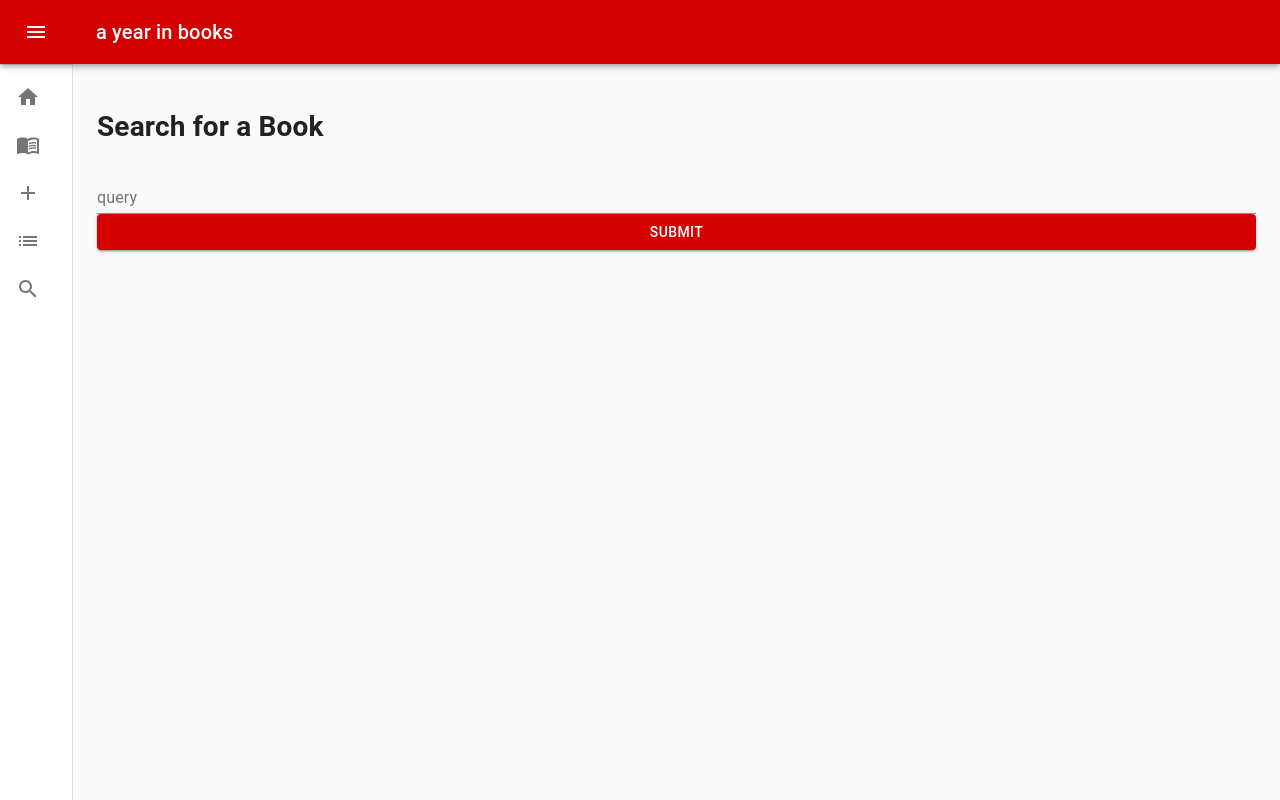
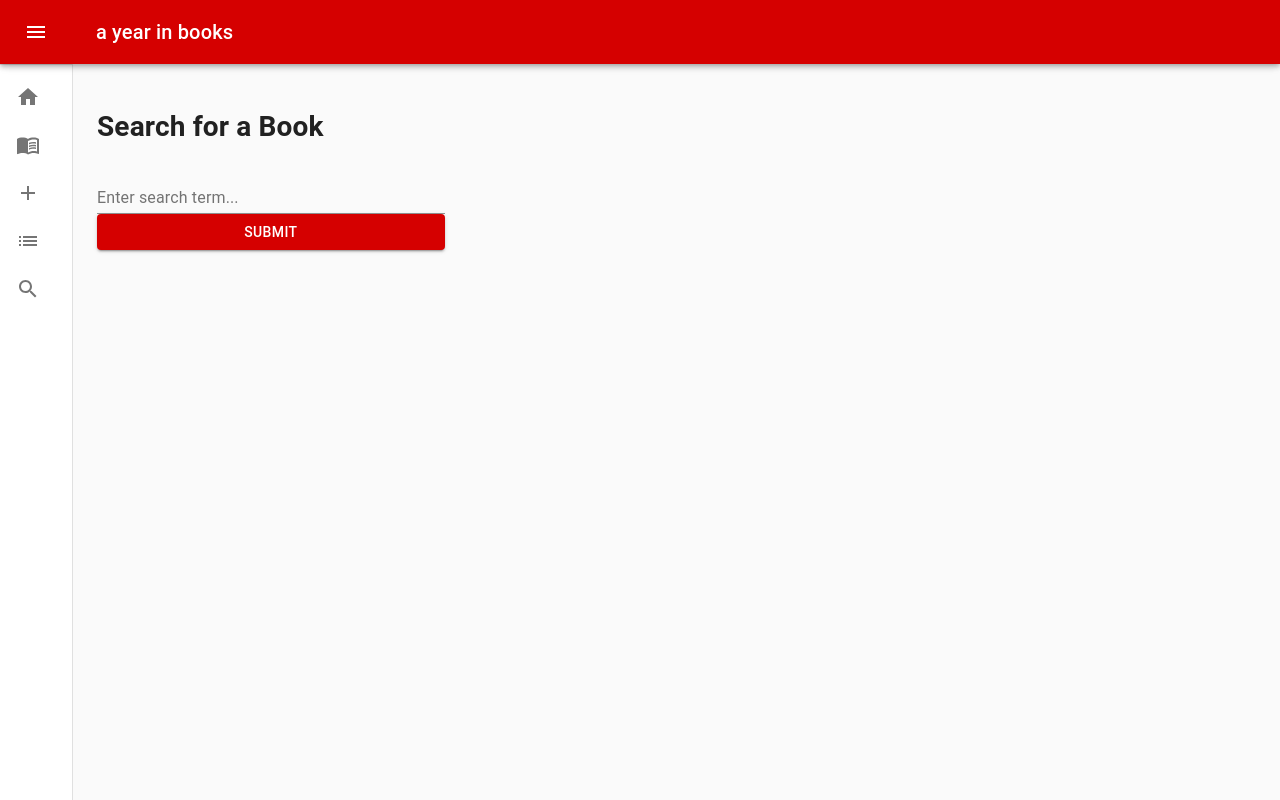
Before and after one commit to stuttskl/ayinb, a React (Create React App) app in the folder client/: page /search in a window 1280 px wide. Built offline with nearby package versions, Linux system fonts and the light colour scheme.

Commit message:
delete route almost working

```diff
--- a/client/src/Components/BookCard.js
+++ b/client/src/Components/BookCard.js
@@ -1,4 +1,4 @@
-import React from 'react';
+import React, { useState } from 'react';
 import { makeStyles } from '@material-ui/core/styles';
 import Card from '@material-ui/core/Card';
 import CardActionArea from '@material-ui/core/CardActionArea';
@@ -28,14 +28,14 @@ const useStyles = makeStyles({
 
 export default function BookCard(props) {
   const classes = useStyles();
-
-  function handleDelete(e) {
-    console.log('inside of delete!')
-    console.log(e.target.id)
-    fetch(`http://localhost:8080/api/books/${e.target.id}`,
+  const [state, setState] = useState({books: []})
+  function handleDelete(id) {
+    fetch(`http://localhost:8080/api/books/${id}`,
     {
       method: 'delete'
     });
+    const newBooks = state.books.filter(book => book._id !== id);
+    setState({books: newBooks})
   }
   return (
     <Card className="book" id={props.id} borderTop={10}>
@@ -57,7 +57,7 @@ export default function BookCard(props) {
             <Rating name="read-only" value={props.rating} readOnly />
           </Box>
         </CardContent>
-        {/* <Button onClick={handleDelete(props.id)}><DeleteIcon /></Button> */}
+        <Button onClick={() => handleDelete(props.id)}><DeleteIcon /></Button>
       </CardActionArea>
     </Card>
   );
--- /dev/null
+++ b/client/src/Components/SearchForm.css
@@ -0,0 +1,15 @@
+.container {
+  width: 30%;
+}
+
+
+.MuiFormControl-root {
+  margin: 1em;
+}
+
+.MuiButton-containedPrimary {
+  margin-top: 1em;
+  display: flex;
+  margin: 1em;
+  width: 100%;
+}
--- a/client/src/Components/SearchForm.js
+++ b/client/src/Components/SearchForm.js
@@ -7,6 +7,7 @@ import BookItem from '../Components/BookItem';
 import { Column, Row, Item } from '@mui-treasury/components/flex';
 import Link from '@material-ui/core/Link';
 import { makeStyles } from '@material-ui/core/styles';
+import './SearchForm.css';
 
 const useStyles = makeStyles(() => ({
   card: {
@@ -71,14 +72,14 @@ export default function SearchForm() {
   });
 
   if(!isLoaded) {
-    toRender = <>
+    toRender = <div className="container">
         <h1>Search for a Book</h1>
           <form onSubmit={formik.handleSubmit}>
           <TextField
             fullWidth
             id="query"
             name="query"
-            label="query"
+            label="Enter search term..."
             value={formik.values.query}
             onChange={formik.handleChange}
           />
@@ -86,19 +87,20 @@ export default function SearchForm() {
             Submit
           </Button>
         </form>
-      </>
+      </div>
   } else if (error) {
     toRender = <h1>Error: {error.message}</h1>
   } else {
     toRender =
     <>
-    <h1>Search for a Book</h1>
-          <form onSubmit={formik.handleSubmit}>
+    <div className="container">
+      <h1>Search for a Book</h1>
+        <form onSubmit={formik.handleSubmit}>
           <TextField
             fullWidth
             id="query"
             name="query"
-            label="query"
+            label="Enter another search term..."
             value={formik.values.query}
             onChange={formik.handleChange}
           />
@@ -106,6 +108,7 @@ export default function SearchForm() {
             Submit
           </Button>
         </form>
+    </div>
       <Column p={0} gap={0} className={styles.card}>
         {data.map(item => (
           <BookItem
```
Also changed, not shown: client/src/Pages/AllBooks.js (+9 -0 lines), 1 other file (tests, documents, lock files or other folders).
